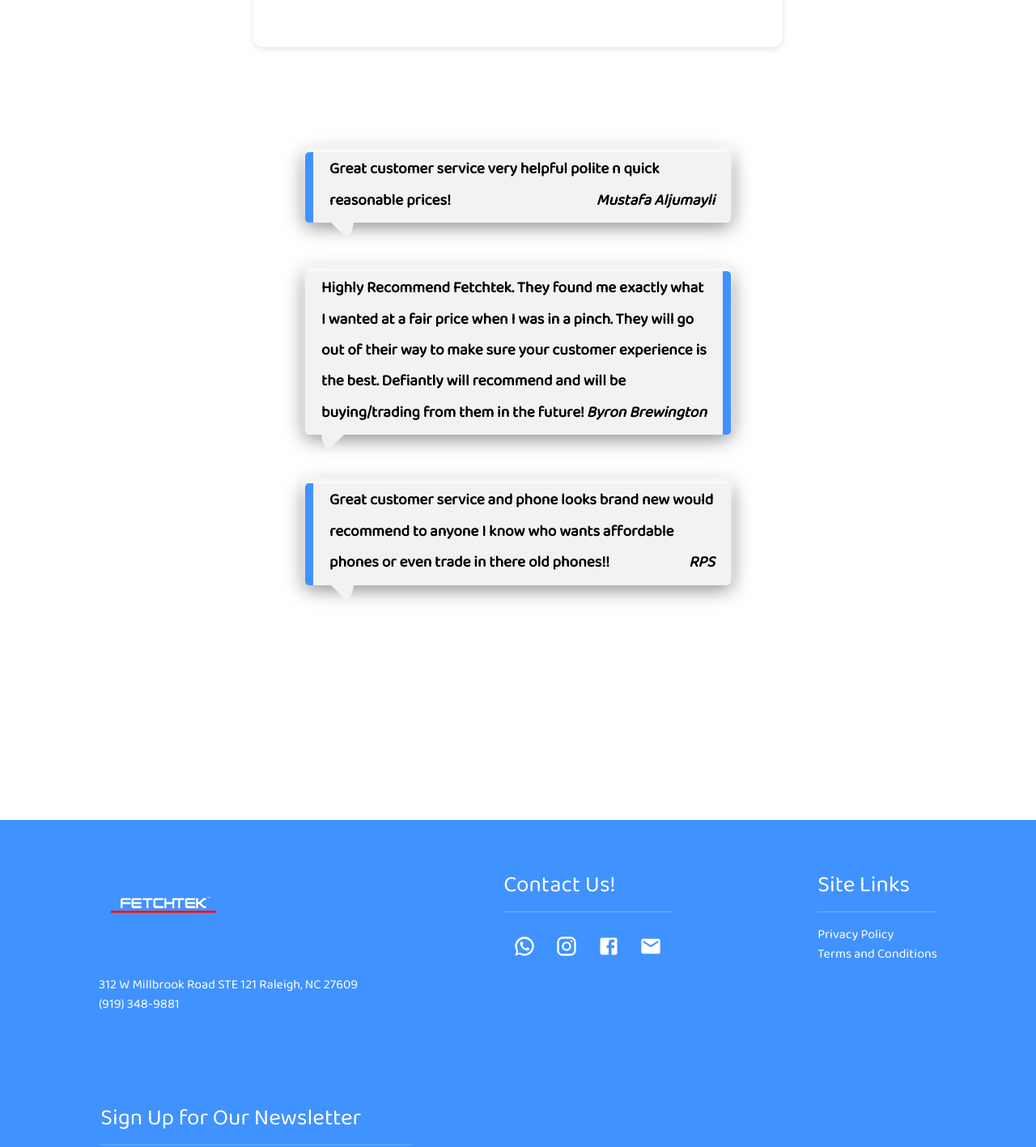
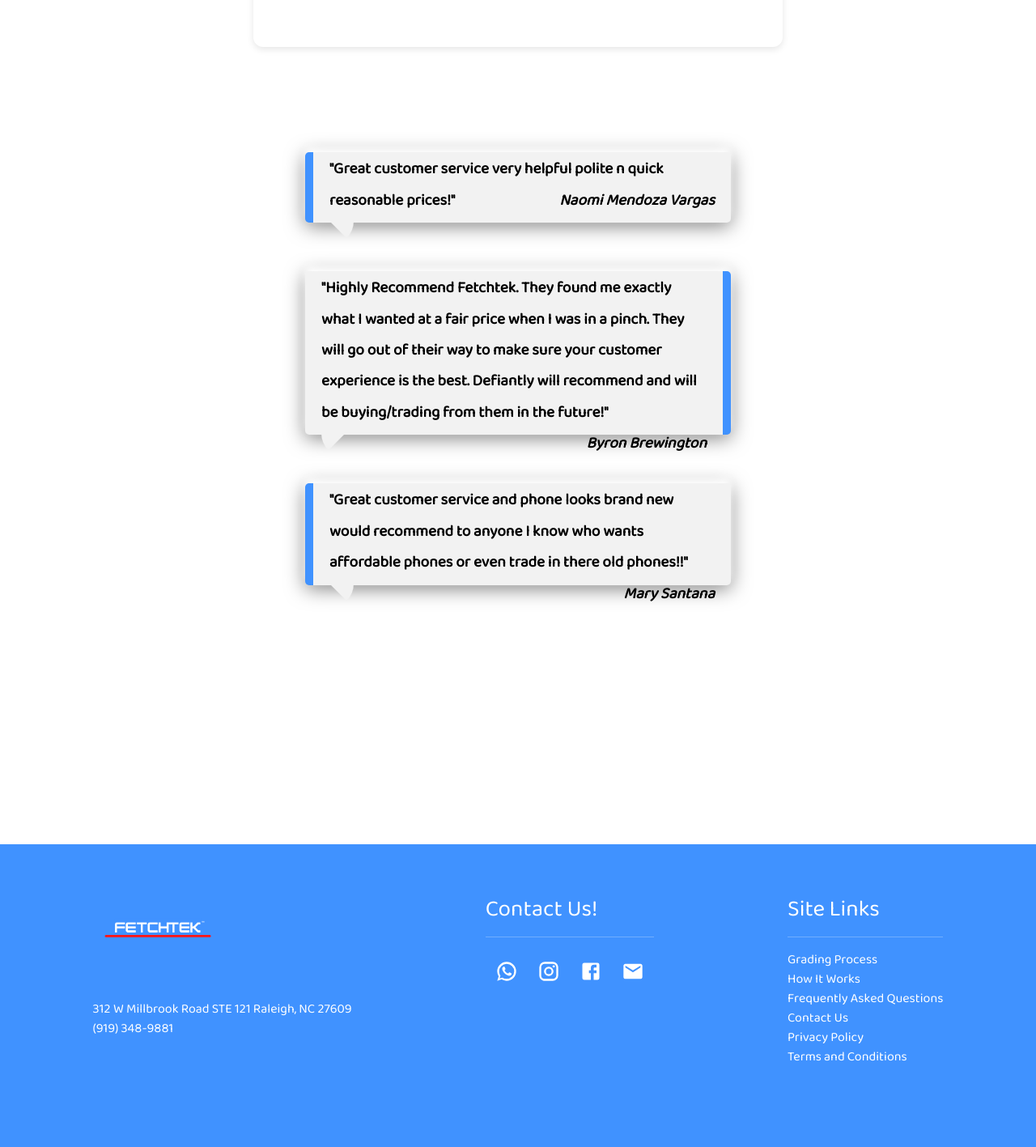
Before and after one commit to jaewonjung297/fetchtek-0.1.0, a React (Create React App) app in the folder frontend/: page / in a window 1280 px wide. Shown: the part 1131-2548 px from the top of the page at 81% size. Built offline with nearby package versions, Linux system fonts and the light colour scheme.

Commit message:
updated favicon and added links to footer

```diff
--- a/frontend/src/components/Footer.js
+++ b/frontend/src/components/Footer.js
@@ -112,6 +112,10 @@
                 <h3>Site Links</h3>
                 <hr style = {{color: 'white'}}>
                 </hr>
+                <a href = '/grading'>Grading Process</a><br />
+                <a href = '/how'>How It Works</a><br />
+                <a href = '/faq'>Frequently Asked Questions</a><br />
+                <a href = '/contactus'>Contact Us</a><br />
                 <a href = '/privacy'>Privacy Policy</a><br />
                 <a href = '/terms'>Terms and Conditions</a>
             </div>
--- a/frontend/src/pages/Landing.js
+++ b/frontend/src/pages/Landing.js
@@ -1,4 +1,4 @@
-import React, { useState } from 'react';
+import React from 'react';
 import styled from 'styled-components'
 import background from '../images/white-iphone.jpeg';
 import { Link } from 'react-router-dom';
@@ -200,7 +200,7 @@
                 <div className='button-container'>
                     <Button>
                     <Link to="/how">
-                        <button className="button-30" role="button">
+                        <button className="button-30">
                         Learn More
                         </button>
                     </Link>
@@ -241,20 +241,20 @@
                 <div className="container">
                     <div className="bubble">
                         <p>
-                        Great customer service very helpful polite n quick reasonable prices!
-                        <span className="detail">Mustafa Aljumayli</span>
+                        "Great customer service very helpful polite n quick reasonable prices!"
+                        <span className="detail">Naomi Mendoza Vargas</span>
                         </p>
                     </div>
                     <div className="bubble">
                         <p>
-                        Highly Recommend Fetchtek. They found me exactly what I wanted at a fair price when I was in a pinch. They will go out of their way to make sure your customer experience is the best. Defiantly will recommend and will be buying/trading from them in the future!
+                        "Highly Recommend Fetchtek. They found me exactly what I wanted at a fair price when I was in a pinch. They will go out of their way to make sure your customer experience is the best. Defiantly will recommend and will be buying/trading from them in the future!"
                         <span className="detail"> Byron Brewington</span>
                         </p>
                     </div>
                     <div className="bubble">
                         <p>
-                        Great customer service and phone looks brand new would recommend to anyone I know who wants affordable phones or even trade in there old phones!!
-                        <span className="detail">RPS</span>
+                        "Great customer service and phone looks brand new would recommend to anyone I know who wants affordable phones or even trade in there old phones!!"
+                        <span className="detail">Mary Santana</span>
                         </p>
                     </div>
                     </div>
```
Also changed, not shown: 1 other file (tests, documents, lock files or other folders).
